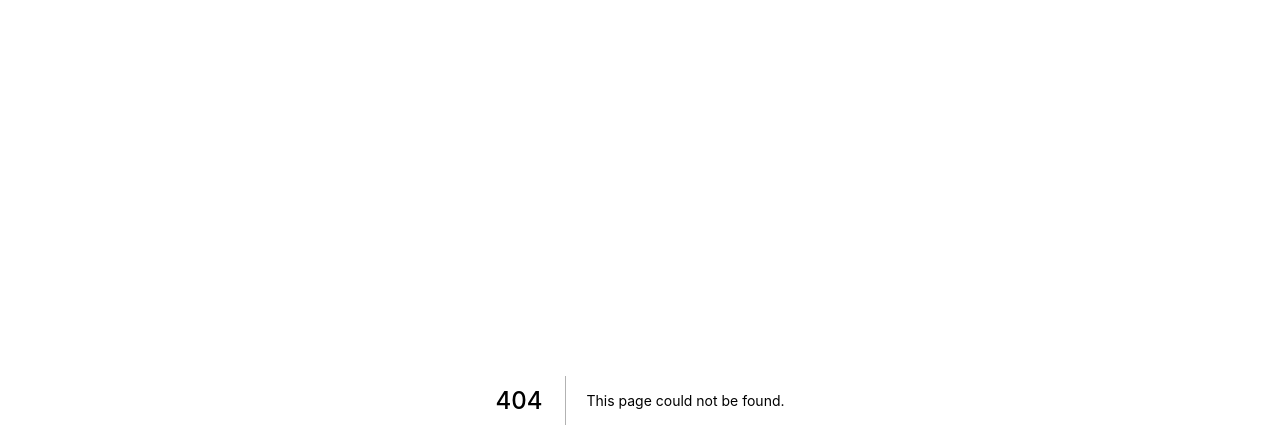
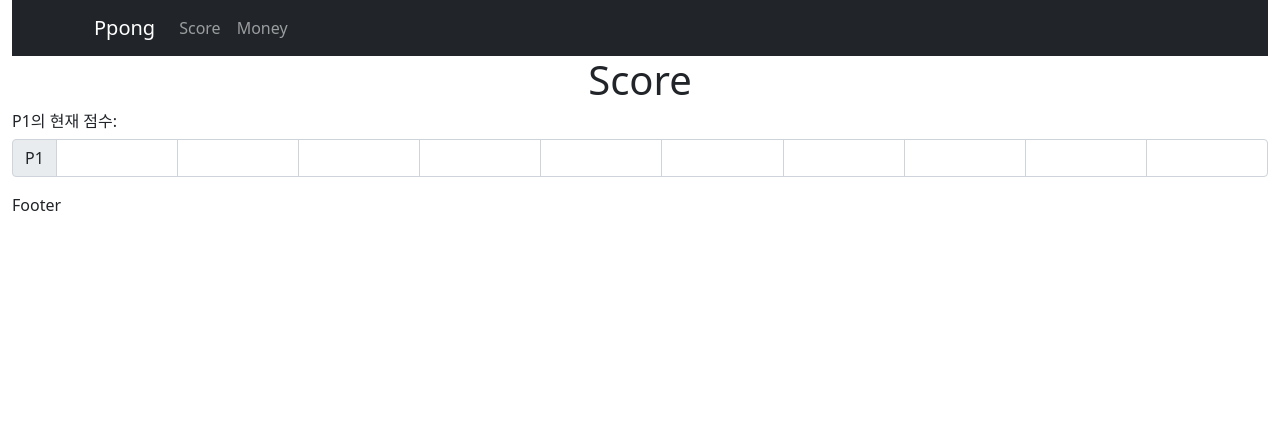
Before and after one commit to ingeun92/ppong-v2, a Next.js app: page /score in a window 1280 px wide. Before the commit this address had no page. Shown: the top 448 px of the page. Built offline with nearby package versions, Linux system fonts and the light colour scheme.

Commit message:
Update 08/10

```diff
--- a/next.config.js
+++ b/next.config.js
@@ -1,3 +1,3 @@
 module.exports = {
   reactStrictMode: true,
-}
+};
--- a/package.json
+++ b/package.json
@@ -9,8 +9,10 @@
     "lint": "next lint"
   },
   "dependencies": {
+    "bootstrap": "^5.0.2",
     "next": "11.0.1",
     "react": "17.0.2",
+    "react-bootstrap": "^2.0.0-beta.4",
     "react-dom": "17.0.2"
   },
   "devDependencies": {
--- a/pages/_app.tsx
+++ b/pages/_app.tsx
@@ -1,5 +1,6 @@
 import "../styles/globals.css";
 import type { AppProps } from "next/app";
+import "bootstrap/dist/css/bootstrap.min.css";
 
 function MyApp({ Component, pageProps }: AppProps) {
   return <Component {...pageProps} />;
--- a/pages/api/hello.ts
+++ b/pages/api/hello.ts
@@ -7,7 +7,7 @@ type Data = {
 
 export default function handler(
   req: NextApiRequest,
-  res: NextApiResponse<Data>,
+  res: NextApiResponse<Data>
 ) {
   res.status(200).json({ name: "John Doe" });
 }
--- /dev/null
+++ b/pages/score.tsx
@@ -0,0 +1,97 @@
+import React, { Component, ChangeEvent, useState, useEffect } from "react";
+import {
+  Button,
+  Row,
+  Col,
+  Container,
+  Navbar,
+  Nav,
+  InputGroup,
+  FormControl,
+} from "react-bootstrap";
+
+interface scoreProps {
+  num?: string;
+}
+
+interface scoreState {
+  score: Array<string>;
+}
+
+class InputForm extends Component<scoreProps, scoreState> {
+  constructor(props: scoreProps) {
+    super(props);
+
+    this.state = {
+      score: [],
+    };
+  }
+
+  handleChange = (e: ChangeEvent<HTMLInputElement>) => {
+    this.setState({
+      score: [...this.state.score, e.target.value],
+    });
+    console.log(this.state.score);
+  };
+
+  render() {
+    return (
+      <Row>
+        <h6>
+          P{this.props.num}의 현재 점수: {this.state.score}
+        </h6>
+        <InputGroup className="mb-3">
+          <InputGroup.Text>P{this.props.num}</InputGroup.Text>
+          <FormControl
+            value={this.state.score[0]}
+            onChange={this.handleChange}
+          />
+          <FormControl aria-label="2" />
+          <FormControl aria-label="3" />
+          <FormControl aria-label="4" />
+          <FormControl aria-label="5" />
+          <FormControl aria-label="6" />
+          <FormControl aria-label="7" />
+          <FormControl aria-label="8" />
+          <FormControl aria-label="9" />
+          <FormControl aria-label="10" />
+        </InputGroup>
+      </Row>
+    );
+  }
+}
+
+export default function score() {
+  return (
+    <Container fluid>
+      <head>
+        <title>Ppong</title>
+        <meta name="description" content="Generated by create next app" />
+        <link rel="icon" href="/favicon.ico" />
+      </head>
+      <Row>
+        <Col>
+          <Navbar bg="dark" variant="dark">
+            <Container>
+              <Navbar.Brand href="#score">Ppong</Navbar.Brand>
+              <Nav className="me-auto">
+                <Nav.Link href="#score">Score</Nav.Link>
+                <Nav.Link href="#money">Money</Nav.Link>
+              </Nav>
+            </Container>
+          </Navbar>
+        </Col>
+      </Row>
+
+      <Row>
+        <h1 className="text-center">Score</h1>
+      </Row>
+
+      <InputForm num="1" />
+
+      <Row>
+        <Col>Footer</Col>
+      </Row>
+    </Container>
+  );
+}
```
Also changed, not shown: next-env.d.ts, 2 other files (tests, documents, lock files or other folders).
